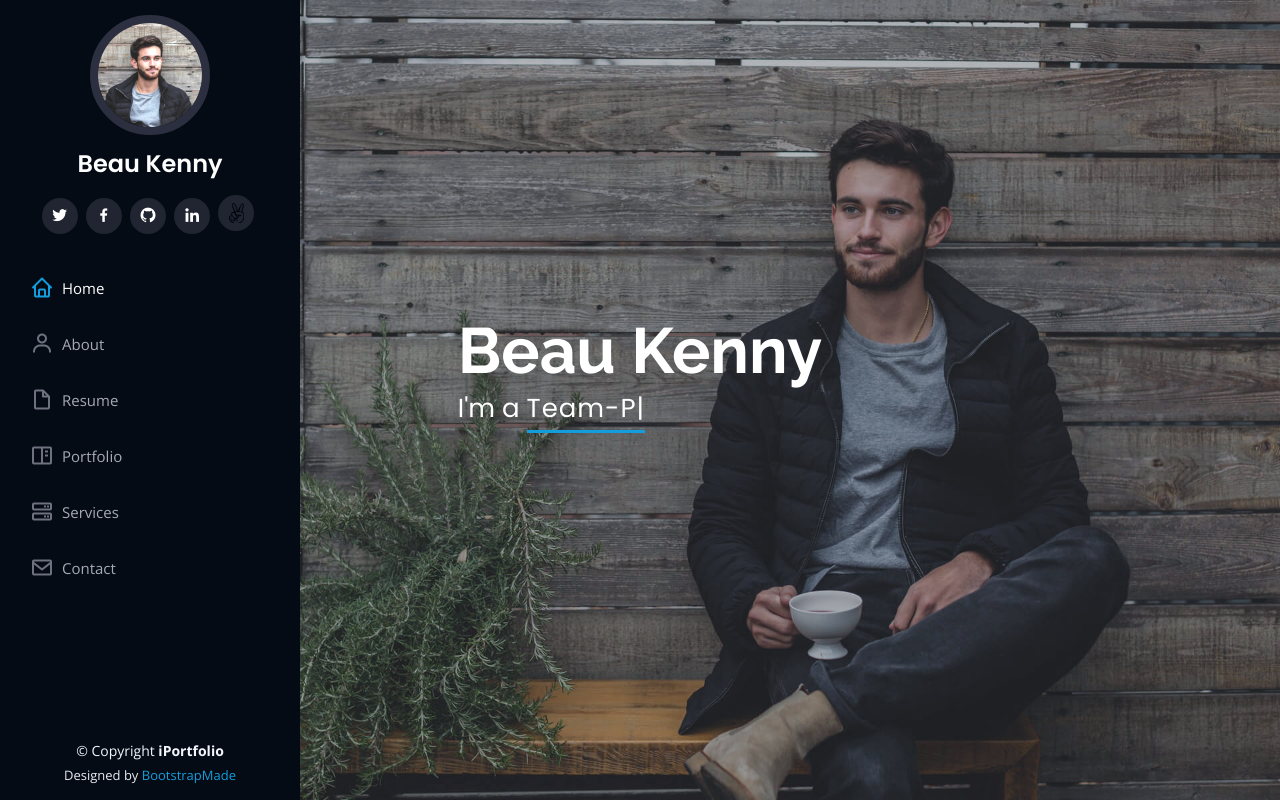
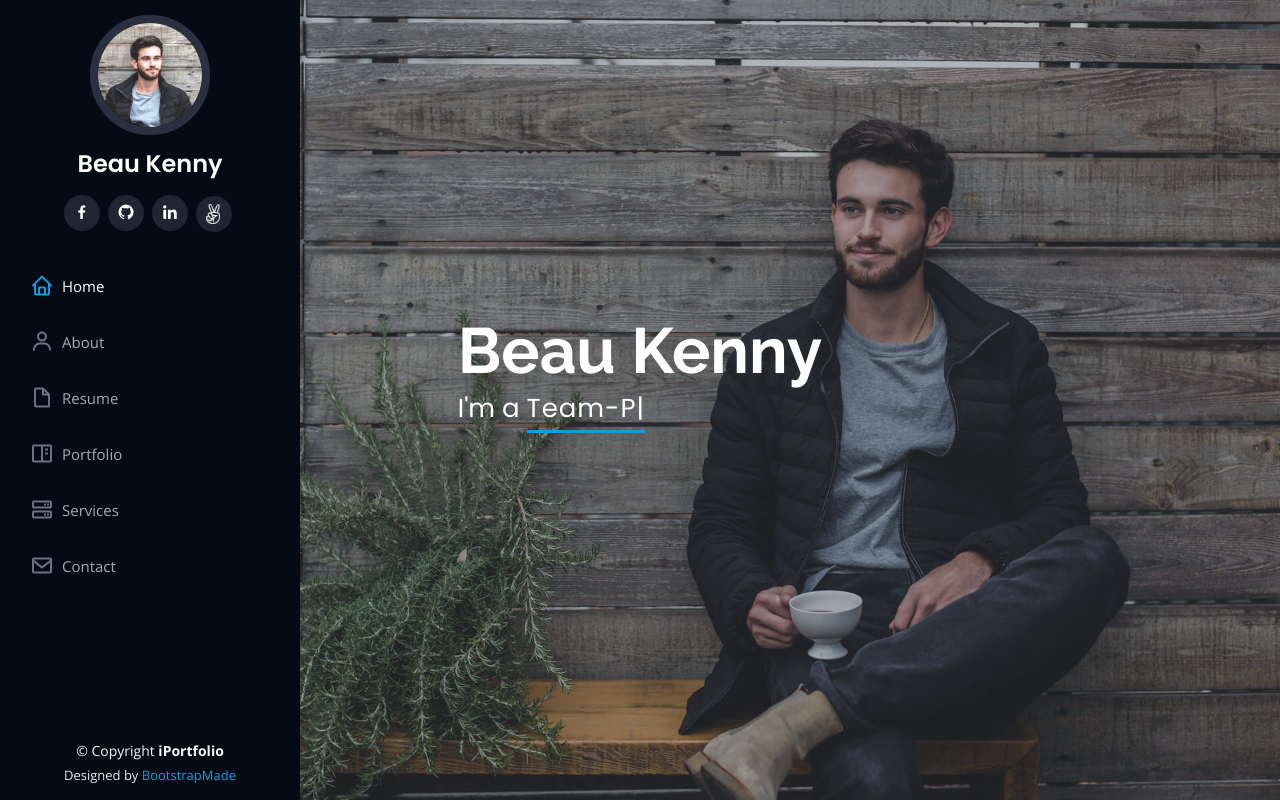
Before and after one commit to Beaukenny/beaukenny.github.io, a plain HTML site: page index.html in a window 1280 px wide. Shown: the top 802 px of the page. Drawn offline with nearby package versions, Linux system fonts and the light colour scheme.

Commit message:
angellist white done

```diff
--- a/assets/css/style.css
+++ b/assets/css/style.css
@@ -56,11 +56,29 @@ h1, h2, h3, h4, h5, h6 {
   transition: background 0.2s ease-in-out;
 }
 .angelList{
-  background-image: url("../img/angelistblack.png");
+  background-image: url("../img/output-onlinepngtools.png");
   background-size: cover;
   background-repeat: no-repeat;
   width: 11pt;
   height: 15pt;
+  position: relative;
+  bottom:7pt;
+  right:1pt
+}
+
+.bx2
+{
+    font-family: 'boxicons' !important;
+    font-weight: normal;
+    font-style: normal;
+    font-variant: normal;
+    line-height: 1;
+    display: inline-block;
+    text-transform: none;
+    speak: none;
+    -webkit-font-smoothing: antialiased;
+    -moz-osx-font-smoothing: grayscale;
+    margin-bottom:-10pt;
 }
 .angelList:hover {
   background-image: url("../img/angelist-blue.png");
--- a/index.html
+++ b/index.html
@@ -48,11 +48,11 @@
         <img src="assets/img/profile-img.jpg" alt="" class="img-fluid rounded-circle">
         <h1 class="text-light"><a href="index.html">Beau Kenny</a></h1>
         <div class="social-links mt-3 text-center">
-          <a href="#" class="twitter"><i class="bx bxl-twitter"></i></a>
+          <!-- <a href="#" class="twitter"><i class="bx bxl-twitter"></i></a> -->
           <a href="#" class="facebook"><i class="bx bxl-facebook"></i></a>
           <a href="https://github.com/Beaukenny" class="github"><i class="bx bxl-github"></i></a>
           <a href="https://www.linkedin.com/in/beau-kenny-ba58a41ba/" class="linkedin"><i class="bx bxl-linkedin"></i></a>
-          <a href="https://angel.co/u/beau-kenny"class="angelList"><i class="bx angelList"></i></a>
+          <a href="https://angel.co/u/beau-kenny" class="linkedin"><div class="bx2"><div class="angelList"></div></div></a>
         </div>
       </div>
 
```
Also changed, not shown: assets/img/output-onlinepngtools.png (added).
